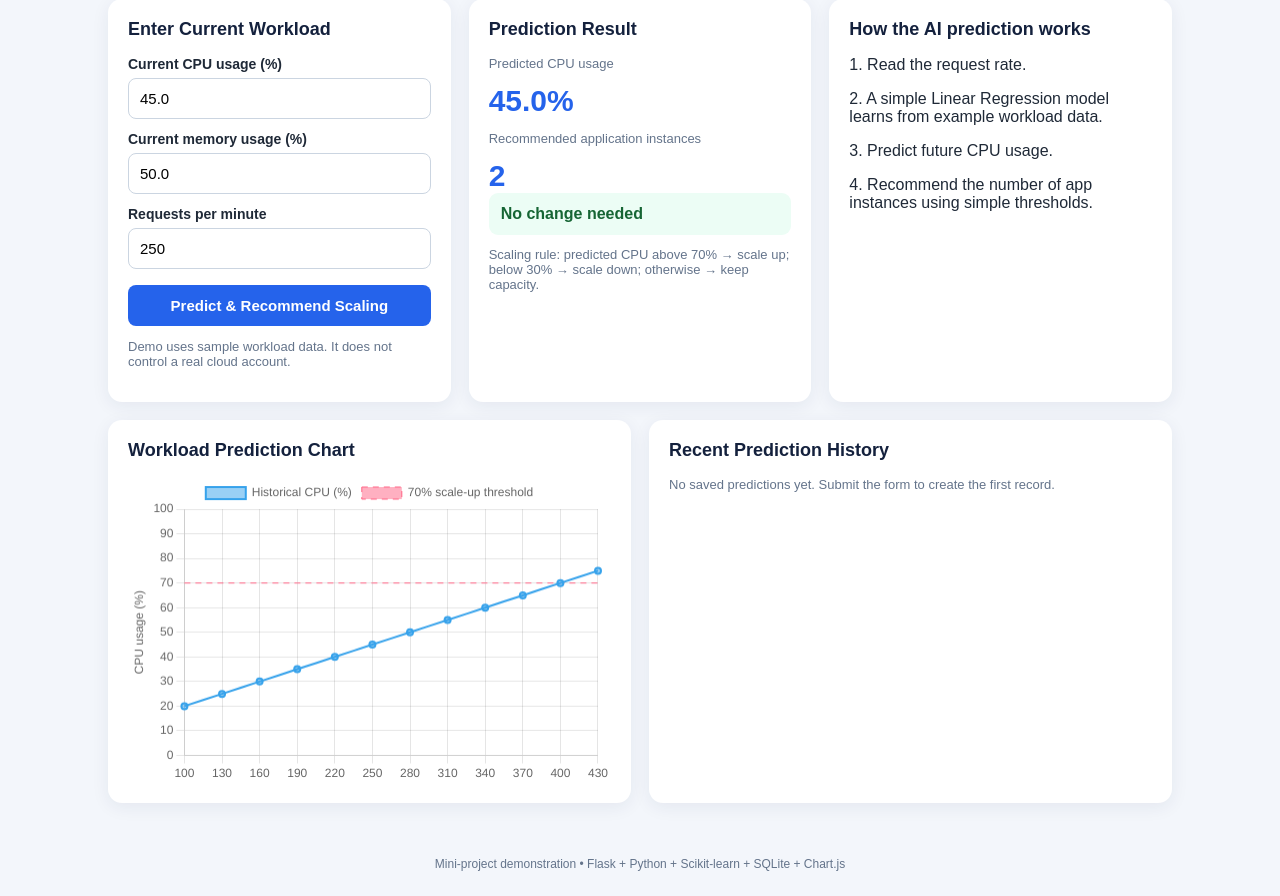
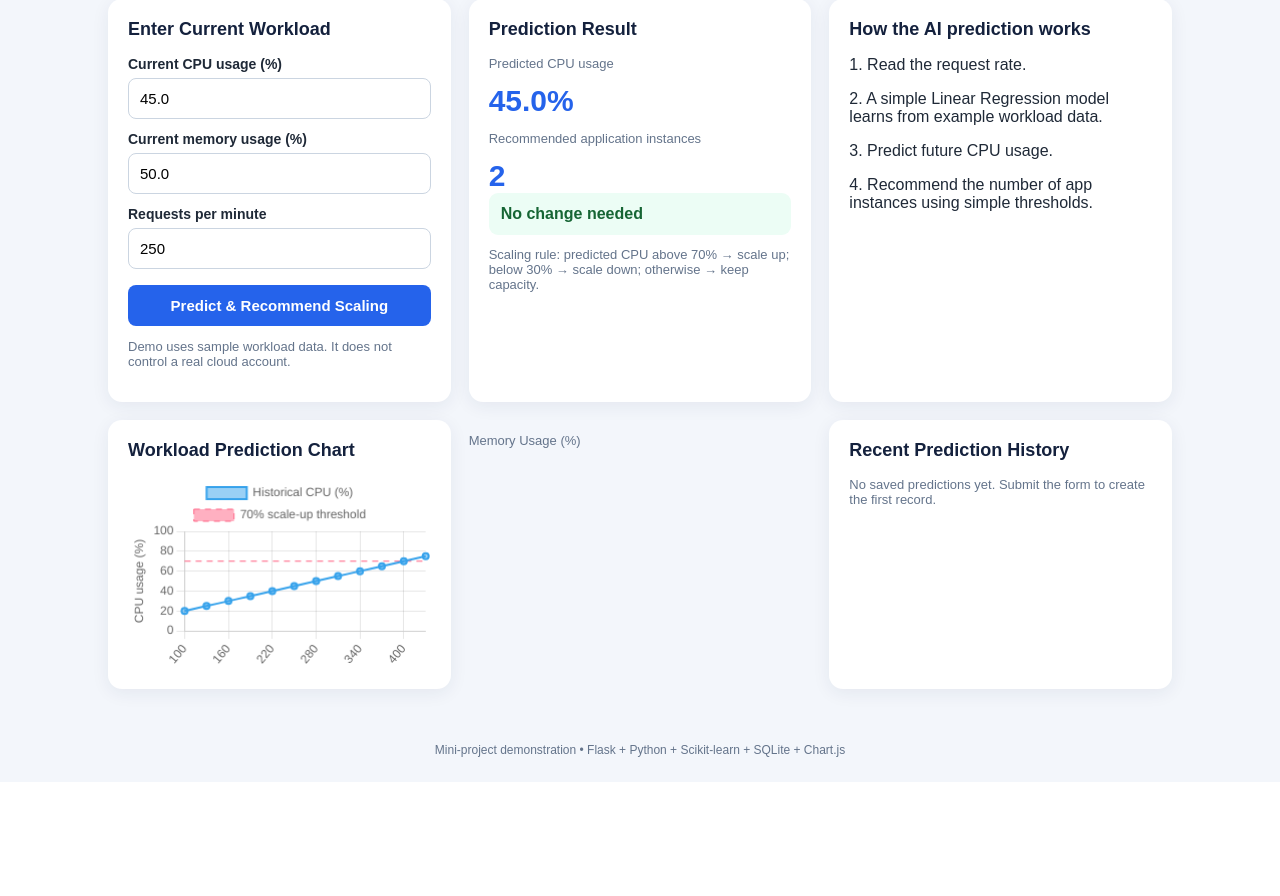
Before and after one commit to uditaagupta35-web/scalepilot-ai, a Flask app: page / in a window 1280 px wide. Shown: the part 131-1027 px from the top of the page. After the commit the page ends 888 px from the top, so only its background shows below. Run offline with Flask 3, Linux system fonts and the light colour scheme; data that the repository does not hold is empty.

Commit message:
Update index.html

```diff
--- a/templates/index.html
+++ b/templates/index.html
@@ -73,6 +73,7 @@ footer { text-align:center; color:#64748b; font-size:12px; padding:0 15px 25px;
       <h2>Workload Prediction Chart</h2>
       <canvas id="workloadChart" height="190"></canvas>
     </section>
+    <p class="small">Memory Usage (%)</p>
     <section class="card">
       <h2>Recent Prediction History</h2>
       {% if history %}
```
